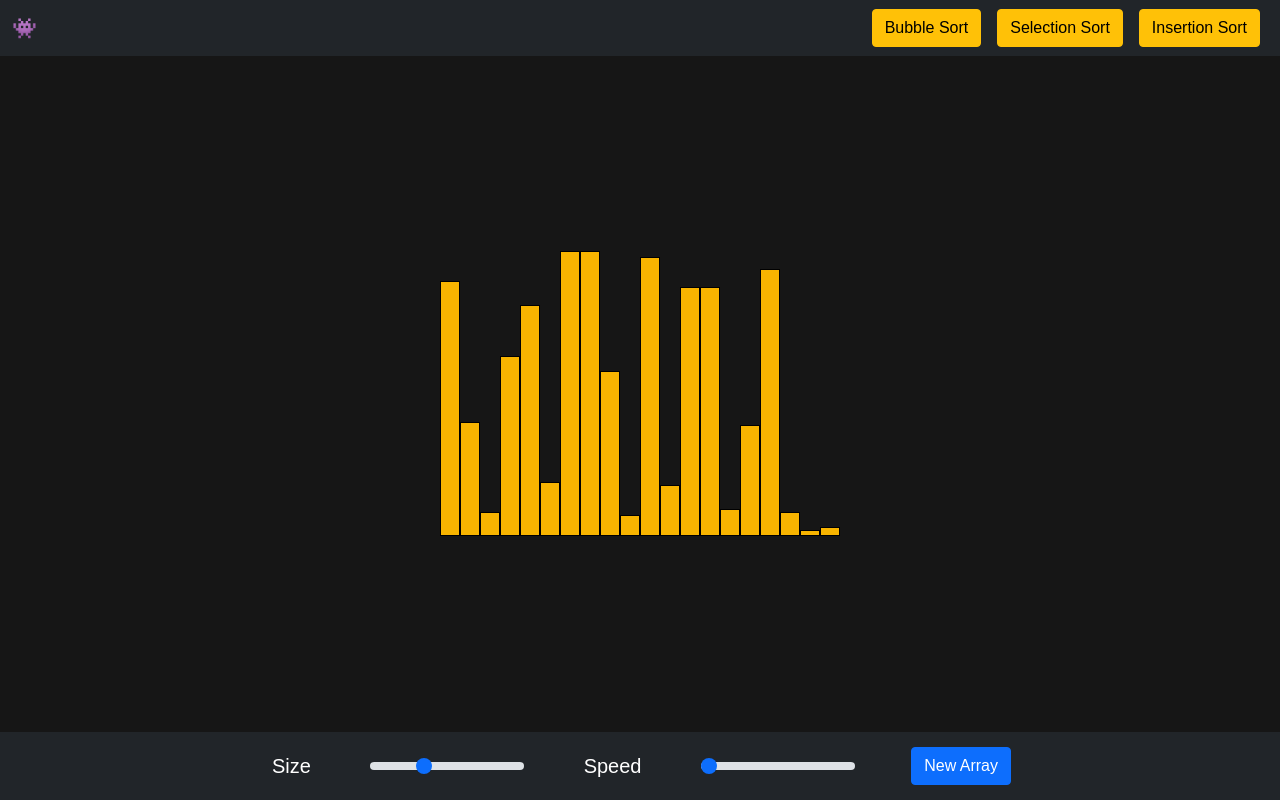
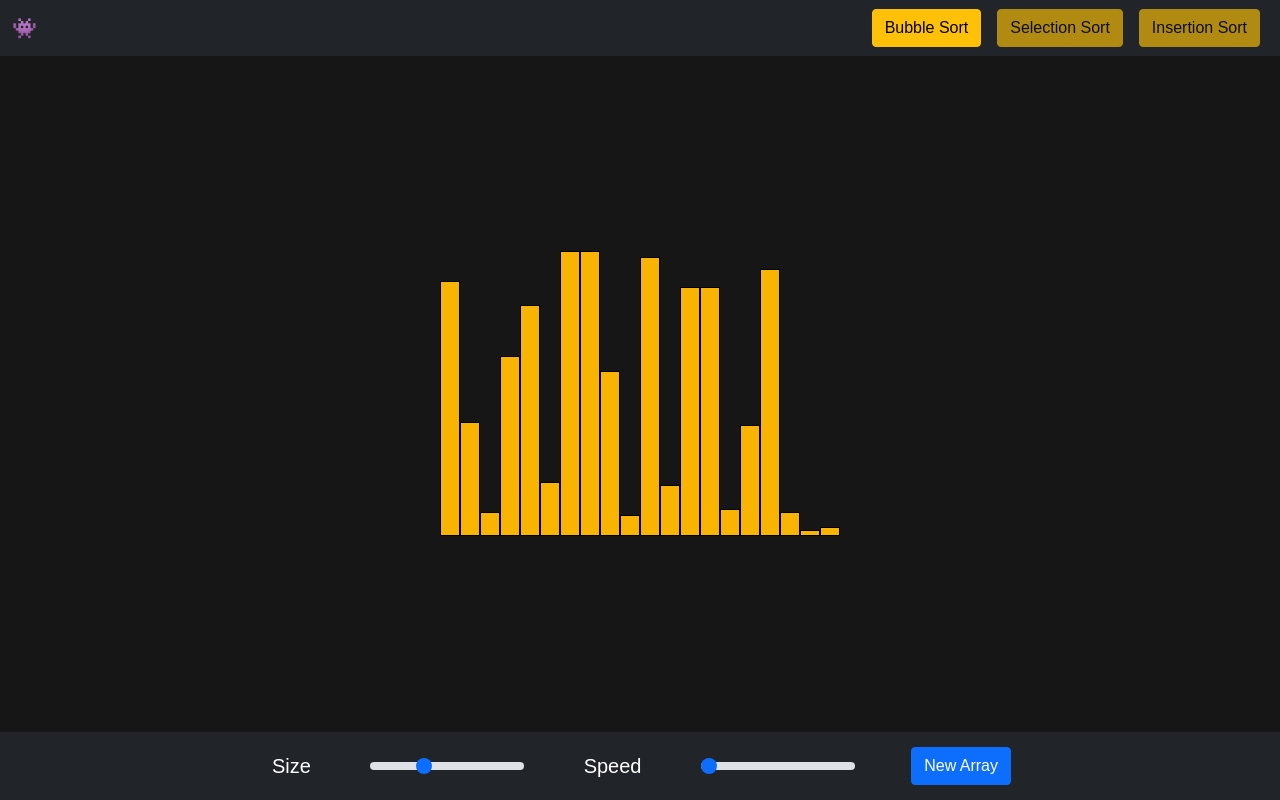
Before and after one commit to TheMujib/dsa-js, a plain HTML site: page index.html in a window 1280 px wide. Drawn offline with nearby package versions, Linux system fonts and the light colour scheme.

Commit message:
Initial Commit

```diff
--- a/index.html
+++ b/index.html
@@ -43,12 +43,20 @@
             </li>
 
             <li class="nav-item">
-              <button type="button" class="btn btn-warning selectionsort">
+              <button
+                type="button"
+                class="btn btn-warning selectionsort"
+                disabled
+              >
                 Selection Sort
               </button>
             </li>
             <li class="nav-item">
-              <button type="button" class="btn btn-warning insertionsort">
+              <button
+                type="button"
+                class="btn btn-warning insertionsort"
+                disabled
+              >
                 Insertion Sort
               </button>
             </li>
```
